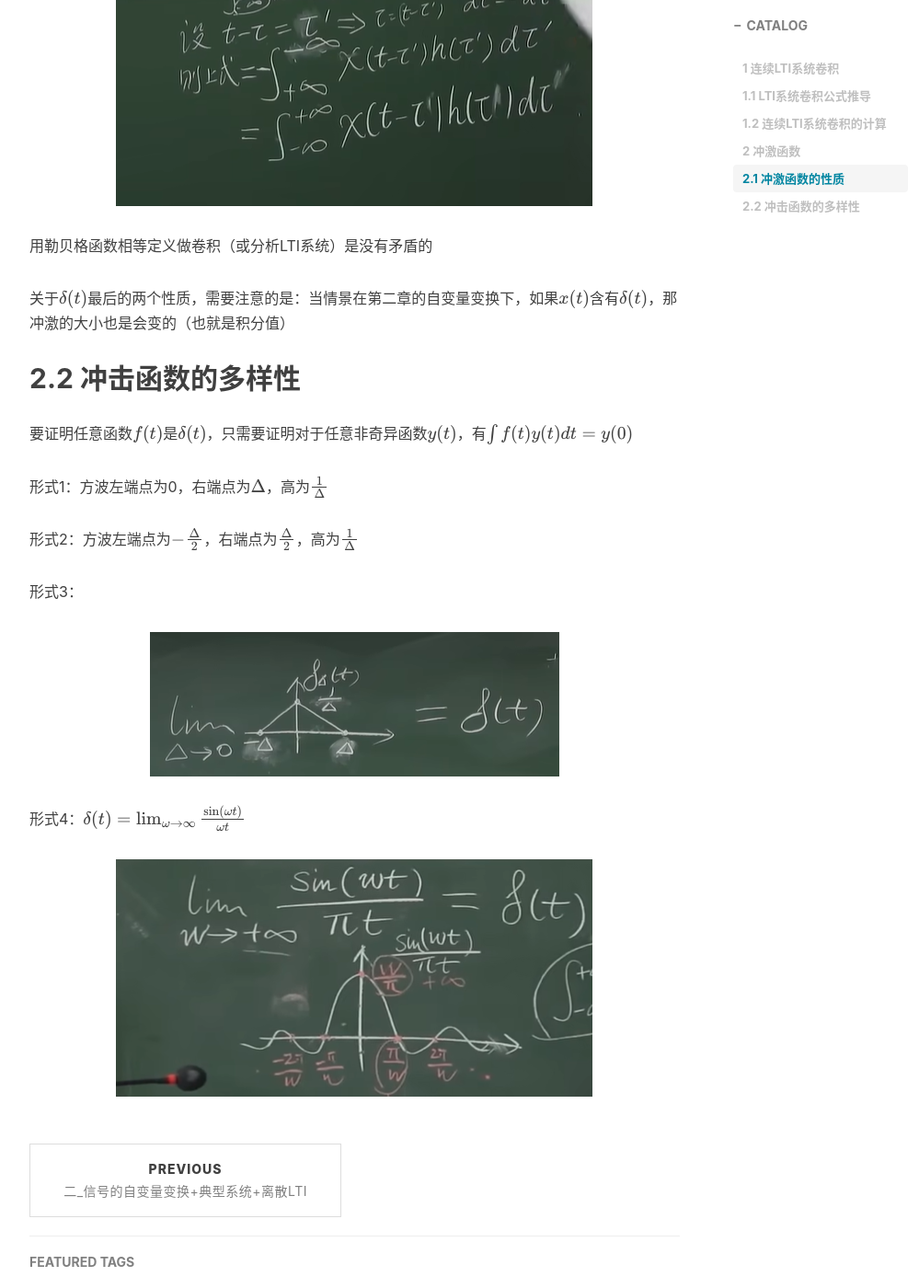
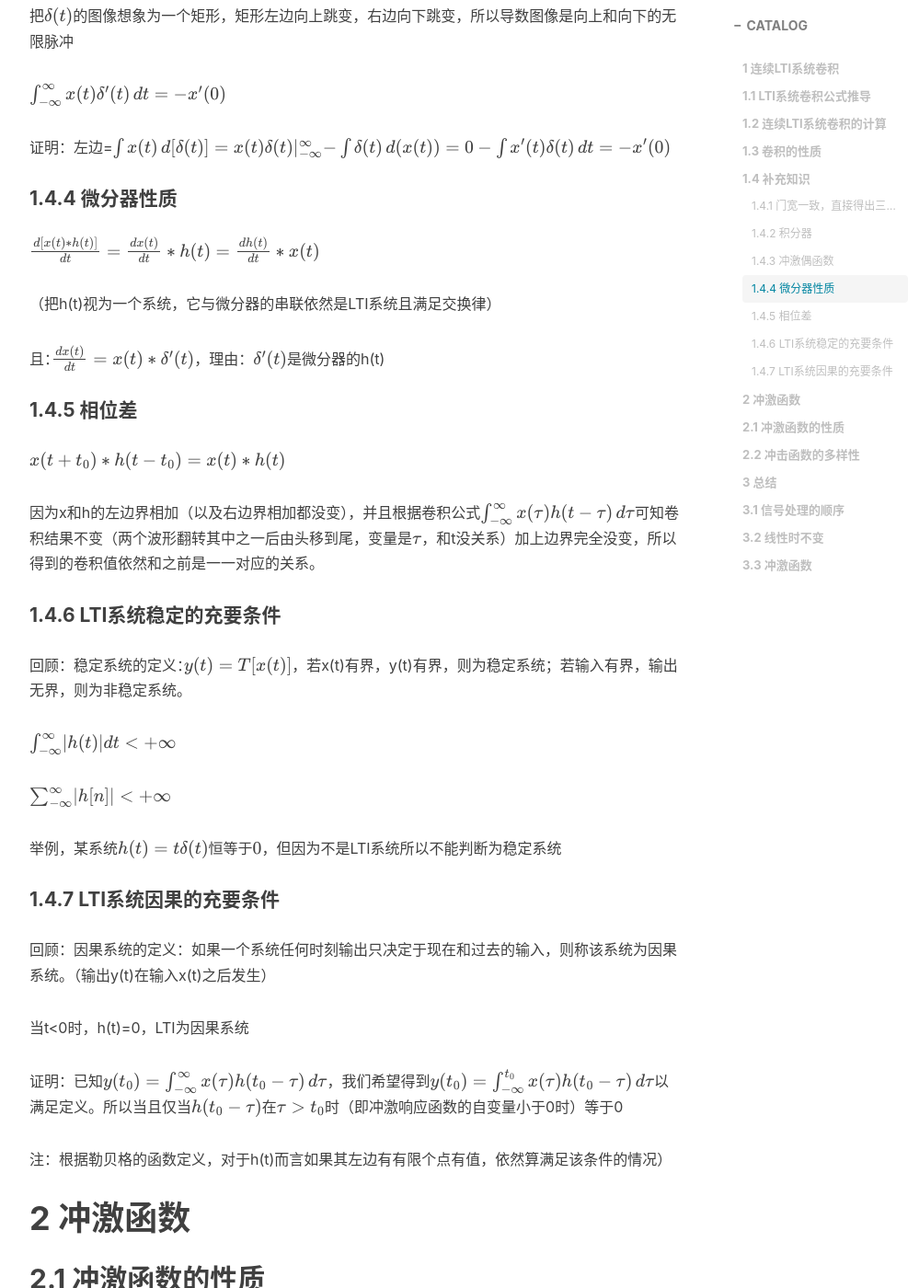
Before and after one commit to Kkintoki/Kkintoki.github.io, a Jekyll site: the page built from _posts/2024-02-07-三_连续LTI系统卷积推导&计算+冲激函数.md, in a window 1280 px wide and 1400 px high, scrolled down 5794 px. Shown: the whole window at 92% size, without its empty margins (233-1232 px from the left). Built offline with Jekyll 4.4.1, drawn with Linux system fonts in a browser that asks for light colours; nearby versions of some CDN libraries; formulas are drawn with MathJax 3; comment, search, counter and statistics services are not loaded; some of the changed text lies outside the part shown.

Commit message:
Update 2024-02-07-三_连续LTI系统卷积推导&计算+冲激函数.md

```diff
--- a/_posts/2024-02-07-三_连续LTI系统卷积推导&计算+冲激函数.md
+++ b/_posts/2024-02-07-三_连续LTI系统卷积推导&计算+冲激函数.md
@@ -8,7 +8,9 @@
   - 信号与系统
 ---
 
-链接：https://pan.baidu.com/s/1uiMGM1LpISt-tg5zMq9F-g?pwd=1111
+（于2月9日更新）
+
+链接：https://pan.baidu.com/s/1mxnDBmojtPKOlqxcQlHK-Q?pwd=1111
 提取码：1111
 
 # 1 连续LTI系统卷积
@@ -73,6 +75,90 @@
 ![](/img/卷积计算2.png)
 
 **结论：宽度一致的方波相乘是三角波，宽度不一致的方波相乘是梯形波**
+
+## 1.3 卷积的性质
+
+（1）交换律：$x(t) \ast h(t)=h(t)\ast x(t)$
+
+![](/img/交换律.png)
+
+（2）结合律：$[x(t)\ast h_{1}(t)]\ast h_{2}(t)=[x(t)\ast h_{2}(t)]\ast h_{1}(t)$
+
+![](/img/结合律.png)
+
+引理：LTI系统经过串并联依然是LTI系统，通过画图可证
+
+证明：用$\delta(t)$代替$x(t)$，两个系统的输出一个是$h_{1}(t)\ast h_{2}(t)$一个是$h_{2}(t)\ast h_{1}(t)$，满足交换律所以相等（注：$\delta(t)\ast x(t)=x(t)$，我们知道，若线性时不变系统的单位冲激响应为h(t)，则任意函数f(t)通过该系统产生的响应既为f(t)与h(t)的卷积$f(t)\ast h(t)$。
+
+现在假设任意函数f(t)为单位冲激函数$\delta$(t)，则$\delta$(t)与h(t)的卷积$\delta(t)\ast h(t)既为\delta(t)$通过该系统产生的响应，既是h(t)。从而有：
+
+$\delta(t)\ast h(t)=h(t)$
+
+因此我们得到一个结论：**单位冲激函数与任意函数的卷积等于该函数本身**。）
+
+(1)和（2）共同说明多个信号卷积可以任意交换位置
+
+（3）分配律
+
+$x(t)\ast[h_{1}(t)+h_{2}(t)]=x(t)\ast h_{1}(t)+x(t)\ast h_{2}(t)$
+
+理由：积分与求和具有分配性
+
+## 1.4 补充知识
+
+#### 1.4.1 门宽一致，直接得出三角波
+
+![](/img/方波.png)
+
+#### 1.4.2 积分器
+
+$x(t)\ast u(t)=\int_{-\infty}^{\infty}x(\tau)u(t-\tau)\,d\tau=\int_{-\infty}^t x(\tau)\,d\tau$
+
+#### 1.4.3 冲激偶函数
+
+$\delta'(t)=\frac{d\delta(t)}{dt}$
+
+![](/img/冲激偶函数.png)
+
+把$\delta(t)$的图像想象为一个矩形，矩形左边向上跳变，右边向下跳变，所以导数图像是向上和向下的无限脉冲
+
+$\int_{-\infty}^\infty x(t)\delta'(t)\,dt=-x'(0)$
+
+证明：左边=$\int x(t)\,d[\delta(t)]=x(t)\delta(t)\lvert_{-\infty}^\infty-\int\delta(t)\,d(x(t))=0-\int x'(t)\delta(t)\,dt=-x'(0)$
+
+#### 1.4.4 微分器性质
+
+$\frac{d[x(t)\ast h(t)]}{dt}=\frac{dx(t)}{dt}\ast h(t)=\frac{dh(t)}{dt}\ast x(t)$
+
+（把h(t)视为一个系统，它与微分器的串联依然是LTI系统且满足交换律）
+
+且：$\frac{dx(t)}{dt}=x(t)\ast \delta'(t)$，理由：$\delta'(t)$是微分器的h(t)
+
+#### 1.4.5 相位差
+
+$x(t+t_{0})\ast h(t-t_{0})=x(t)\ast h(t)$
+
+因为x和h的左边界相加（以及右边界相加都没变），并且根据卷积公式$\int _{-\infty}^{\infty}x(\tau)h(t-\tau) \, d\tau$可知卷积结果不变（两个波形翻转其中之一后由头移到尾，变量是$\tau$，和t没关系）加上边界完全没变，所以得到的卷积值依然和之前是一一对应的关系。
+
+#### 1.4.6 LTI系统稳定的充要条件
+
+回顾：稳定系统的定义：$y(t)=T[x(t)]$，若x(t)有界，y(t)有界，则为稳定系统；若输入有界，输出无界，则为非稳定系统。
+
+$\int_{-\infty}^\infty\lvert h(t)\rvert dt\lt+\infty$
+
+$\sum_{-\infty}^\infty\lvert h[n]\rvert\lt+\infty$
+
+举例，某系统$h(t)=t\delta(t)恒等于0$，但因为不是LTI系统所以不能判断为稳定系统
+
+#### 1.4.7 LTI系统因果的充要条件
+
+回顾：因果系统的定义：如果一个系统任何时刻输出只决定于现在和过去的输入，则称该系统为因果系统。（输出y(t)在输入x(t)之后发生）
+
+当t<0时，h(t)=0，LTI为因果系统
+
+证明：已知$y(t_{0})=\int_{-\infty}^\infty x(\tau)h(t_{0}-\tau)\,d\tau$，我们希望得到$y(t_{0})=\int_{-\infty}^{t_0}x(\tau)h(t_{0}-\tau)\,d\tau$以满足定义。所以当且仅当$h(t_{0}-\tau)$在$\tau\gt t_{0}$时（即冲激响应函数的自变量小于0时）等于0
+
+注：根据勒贝格的函数定义，对于h(t)而言如果其左边有有限个点有值，依然算满足该条件的情况）
 
 # 2 冲激函数
 
@@ -146,3 +232,34 @@
 形式4：$\delta(t)=\lim_{ \omega  \to \infty } \frac{\sin(\omega t)}{\omega t}$
 
 ![](/img/冲激函数4.png)
+
+# 3 总结
+
+## 3.1 信号处理的顺序
+
+1. 先对输入信号x(t)的自变量t进行变换，达到$x(f(t))$
+2. 再对输入信号$x(f(t))$进行幅值、频率和相位的变换。但变换频率和相位的对象是t而不是f(t)
+
+## 3.2 线性时不变
+
+典型例子：y(t)=2x(t)+3x(t-1) ，只有整体幅值和相位的变化。
+
+在线性时不变系统中，常用的表示系统的方式是$h(t)$，这是$\delta(t)$输入系统后得到的结果。h(t)是LTI系统的唯一特征。
+
+卷积是一个符号，用来表示某种先翻转后累加（积分）的运算方法，使用这种方法可以得到某信号x(t)经过系统h(t)的输出y(t).
+
+$y(n)=x[n]\ast h[n]=\sum_{k=-\infty}^n x[k]h[n-k]$
+
+$y(t)=\int _{-\infty}^{\infty}x(\tau)h(t-\tau) \, d\tau$
+
+## 3.3 冲激函数
+
+冲激函数是工程上的一种模拟，总面积=1的波。有多种形式（方形，三角）
+
+1. $\int _{-\infty}^\infty \,\delta(t)\,dt=1$
+2. $\int _{-\infty}^\infty \,x(t)\delta(t)\,dt=x(0)$
+3. 筛选性：$x(t)\delta(t)=x(0)\delta(t)$ ，$x(t)\delta(t-t_{0})=x(t_{0})\delta(t-t_{0})$
+4. $\delta(at)=\frac{1}{\lvert a\rvert}\delta(t)$，$\delta(at+b)=\delta\left( a\left( t+\frac{b}{a} \right) \right)=\frac{1}{\lvert a\rvert}\delta\left( t+\frac{b}{a} \right)$
+5. $\delta(f(t))=\sum_{所有f(t_{0})=0}\frac{1}{\lvert f'(t_{0})\rvert}\delta(t-t_{0})$
+
+前两个都是值的计算，后三个相当于证$f_{1}(t)=f_{2}(t)$要用勒贝格定义的函数相等规则。
```
